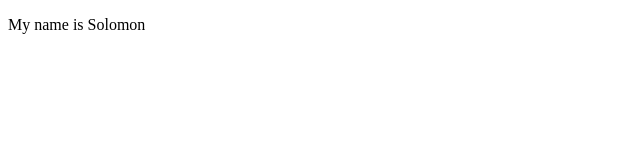
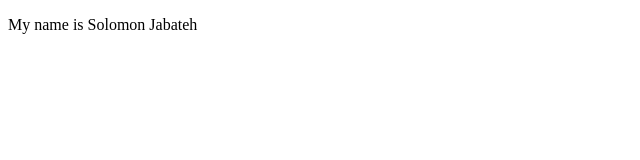
Before and after one commit to Solomon123github/coursera-test, a plain HTML site: page index.html in a window 1280 px wide. Shown: the full height of the page, 0-640 px from the left. Drawn offline with Linux system fonts and the light colour scheme.

Commit message:
Update index.html

```diff
--- a/index.html
+++ b/index.html
@@ -4,7 +4,7 @@
 	<title> Coursera</title>
 </head>
 <body>
-	<p> My name is Solomon</p>
+	<p> My name is Solomon Jabateh</p>
 
 </body>
 </html>
```
